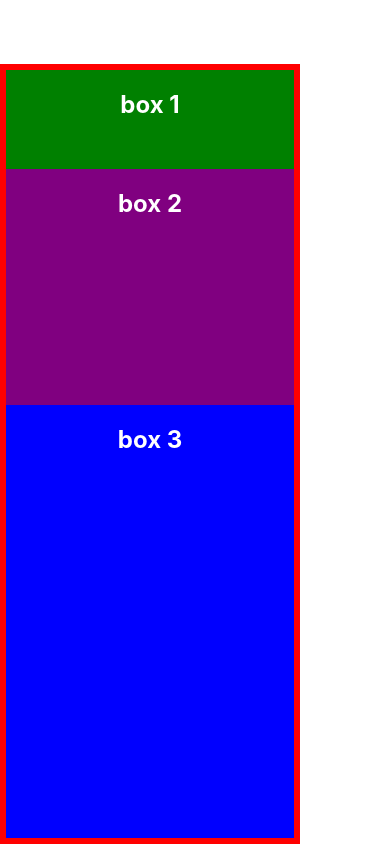
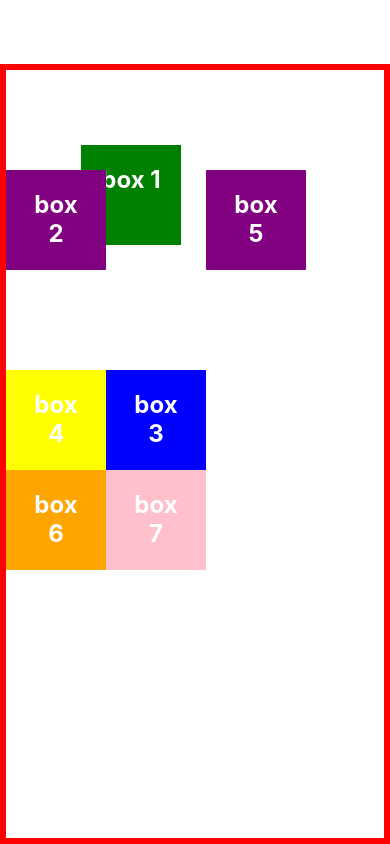
Before and after one commit to JesusVergara89/layaout-reactnative, a React Native app: screen / in a window 390 px wide. Built offline with nearby package versions, Linux system fonts and the light colour scheme.

Commit message:
position relative and absolute

```diff
--- a/App.js
+++ b/App.js
@@ -3,18 +3,18 @@ import Box from './components/Box'
 
 export default function App() {
   const boxArray = [
-    { name: "box 1", color: "green", alignSelf: "flex-start", fb: 0.3 },
+    { name: "box 1", color: "green", alignSelf: "flex-start", fb: [75,75] },
     { name: "box 2", color: "purple", alignSelf: "flex-end" },
-    { name: "box 3", color: "blue", alignSelf: "center", fb: 2 },
-    //{ name: "box 4", color: "yellow", alignSelf: "stretch" },
-    //{ name: "box 5", color: "purple", alignSelf: "auto" },
-    //{ name: "box 6", color: "orange", alignSelf: "" },
-    //{ name: "box 7", color: "pink", alignSelf: "" }
+    { name: "box 3", color: "blue", alignSelf: "center", fb: [100,100] },
+    { name: "box 4", color: "yellow", alignSelf: "stretch" },
+    { name: "box 5", color: "purple", alignSelf: "auto",p: "absolute",fb: [100,200] },
+    { name: "box 6", color: "orange", alignSelf: "" },
+    { name: "box 7", color: "pink", alignSelf: "",fb: [-100,100] }
   ];
   return (
     <View style={styles.container}>
       {boxArray.map((data, i) => (
-        <Box key={i} children={data.name} style={{ backgroundColor: data.color, flexGrow: data.fb ? data.fb : '' }} />
+        <Box key={i} children={data.name} style={{ backgroundColor: data.color, top: data.fb ? data.fb[0]:'', left: data.fb ? data.fb[1]:'', position: data.p ? data.p:'' }} />
       ))}
     </View>
   )
@@ -23,7 +23,6 @@ export default function App() {
 const styles = StyleSheet.create({
   container: {
     flex: 1,
-    width: 300,
     //gap: 10,
     marginTop: 64,
     borderWidth: 6,
--- a/components/Box.js
+++ b/components/Box.js
@@ -12,7 +12,8 @@ const styles = StyleSheet.create({
     box: {
        backgroundColor: "white",
        padding:  20,
-       flex: 1
+       width: 100,
+       height: 100
     },
     text: {
         fontSize: 24,
```
